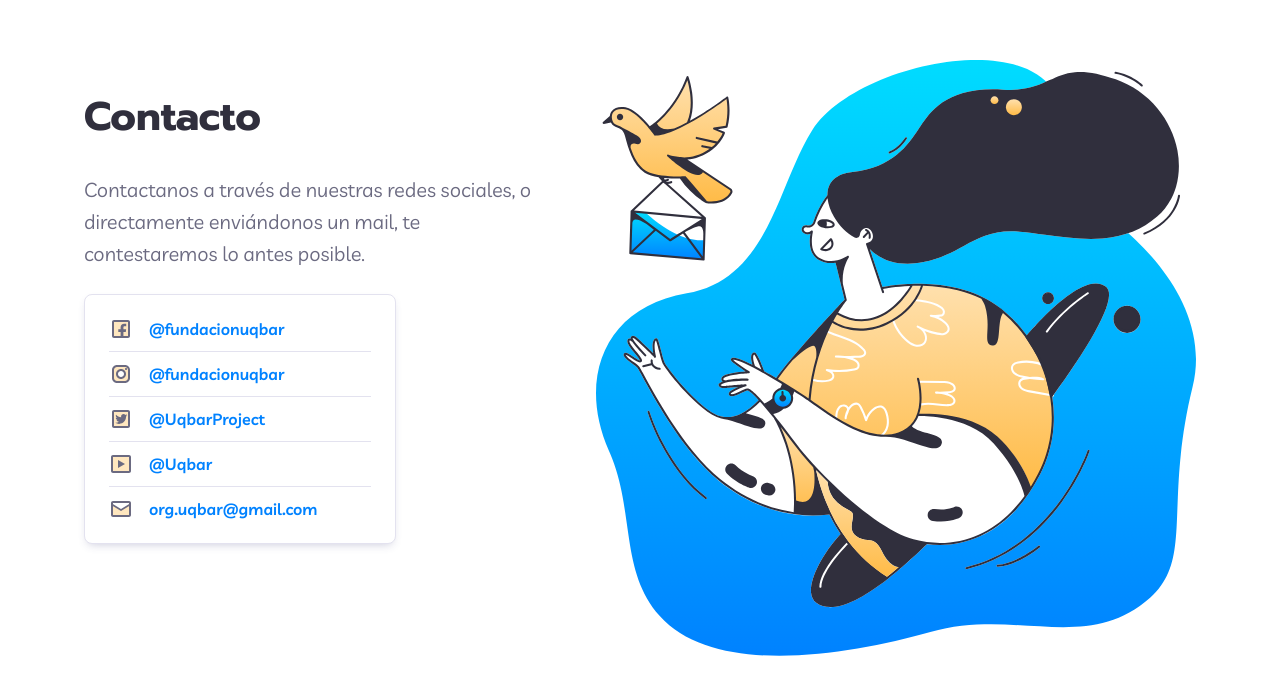
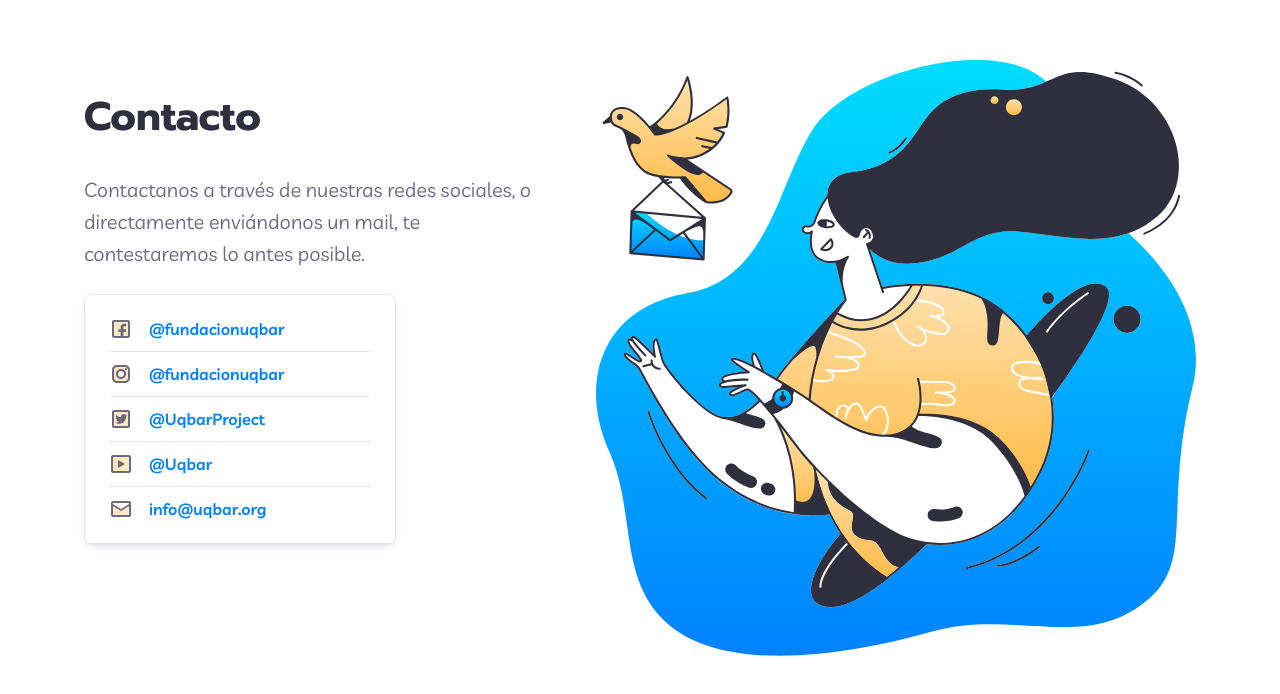
Before and after one commit to uqbar-project/uqbar-landing, a React (Create React App) app: page /#/ in a window 1280 px wide. Shown: the part 4119-4813 px from the top of the page. Built offline with nearby package versions, Linux system fonts and the light colour scheme; no server answers.

Commit message:
cambio mail a info@uqbar

```diff
--- a/src/components/contacto/Index.js
+++ b/src/components/contacto/Index.js
@@ -18,7 +18,7 @@ export default function Contacto() {
               <LinkDeContacto style={styles["contacto02"]} url={"https://www.instagram.com/fundacionuqbar/"} value={"@fundacionuqbar"}/>
               <LinkDeContacto style={styles["contacto03"]} url={"https://twitter.com/UqbarProject"} value={"@UqbarProject"}/>
               <LinkDeContacto style={styles["contacto04"]} url={"https://www.youtube.com/channel/UCcj9rZ9TeeJDnvcVA9cmYMw"} value={"@Uqbar"}/>
-              <LinkDeContacto style={styles["contacto05"]} url={"mailto:org.uqbar@gmail.com"} value={"org.uqbar@gmail.com"}/>
+              <LinkDeContacto style={styles["contacto05"]} url={"mailto:info@uqbar.org"} value={"info@uqbar.org"}/>
             </ul>
           </div>
           <div className={styles["contentRight"]}>
```
